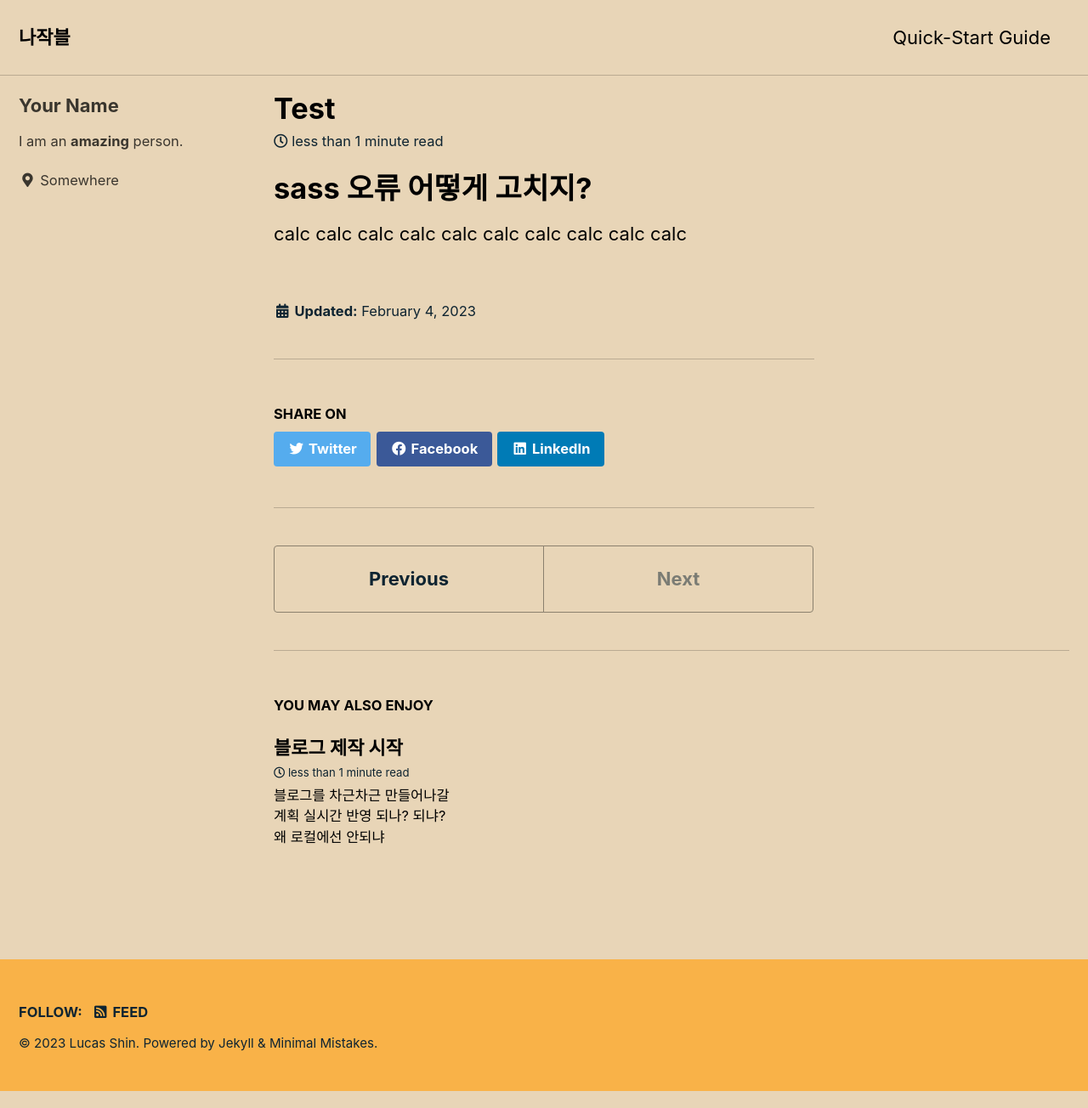
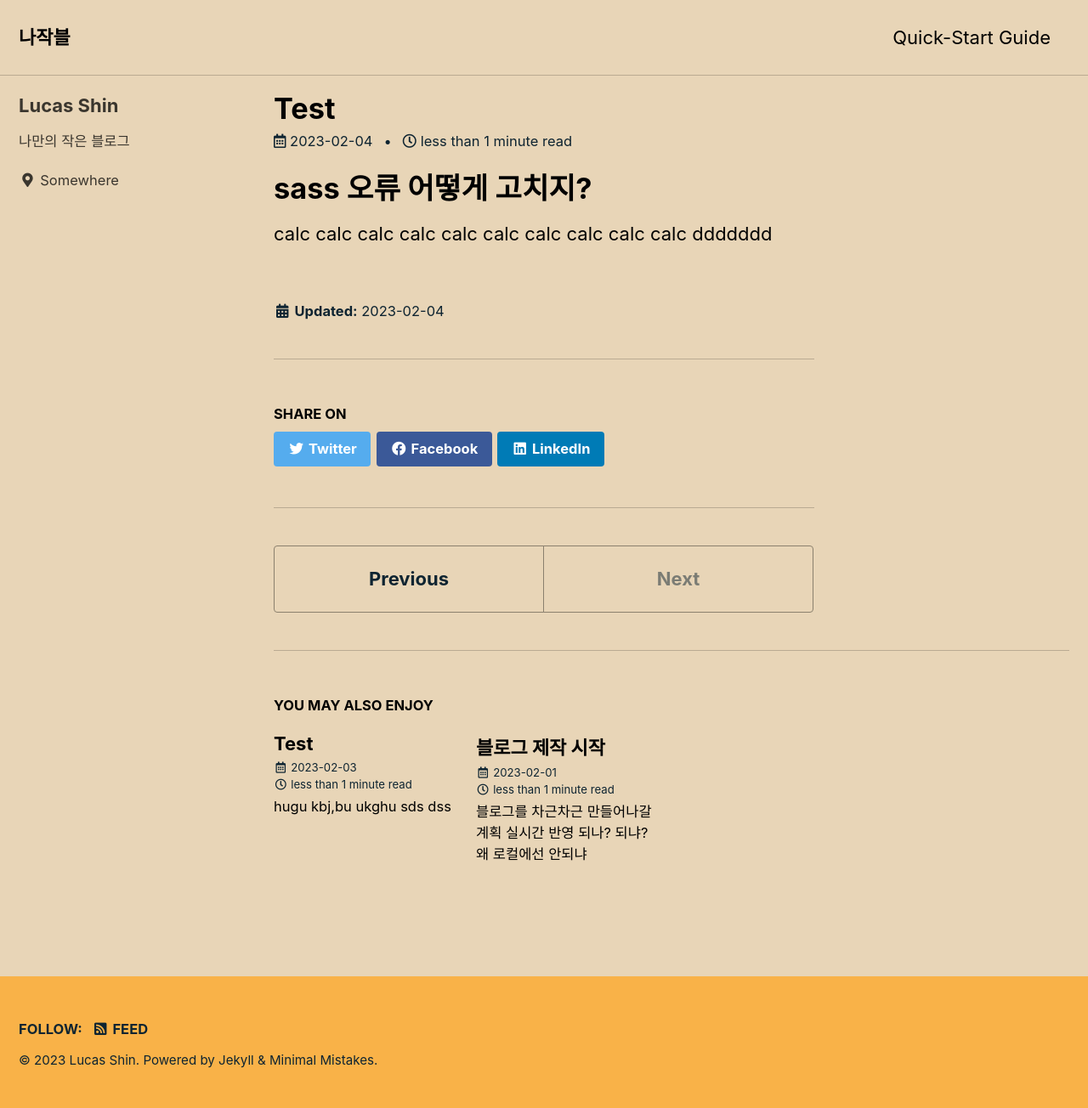
Before and after one commit to Lucas-Shin-Dev/lucas-shin-dev.github.io, a Jekyll site: the page built from _posts/2023-02-04-test.md, in a window 1280 px wide. Shown: the whole page at 85% size. Built offline with Jekyll 4.4.1, drawn with Linux system fonts in a browser that asks for light colours; cached includes are drawn as plain includes.

Commit message:
main-update config / sub-md test

```diff
--- a/_config.yml
+++ b/_config.yml
@@ -104,9 +104,9 @@ analytics:
 
 # Site Author
 author:
-  name             : "Your Name"
+  name             : "Lucas Shin"
   avatar           : # path of avatar image, e.g. "/assets/images/bio-photo.jpg"
-  bio              : "I am an **amazing** person."
+  bio              : "나만의 작은 블로그"
   location         : "Somewhere"
   email            :
   links:
@@ -290,3 +290,6 @@ defaults:
       comments: # true
       share: true
       related: true
+      show_date: true
+
+date_format: "%Y-%m-%d"
--- a/_posts/2023-02-04-test.md
+++ b/_posts/2023-02-04-test.md
@@ -1,3 +1,4 @@
 # sass 오류 어떻게 고치지?
 
 calc calc calc calc calc calc calc calc calc calc
+ddddddd
```
Also changed, not shown: _posts/2023-02-03-test.md (renamed from _posts/2023-02-03.md, +2 -1 lines).
